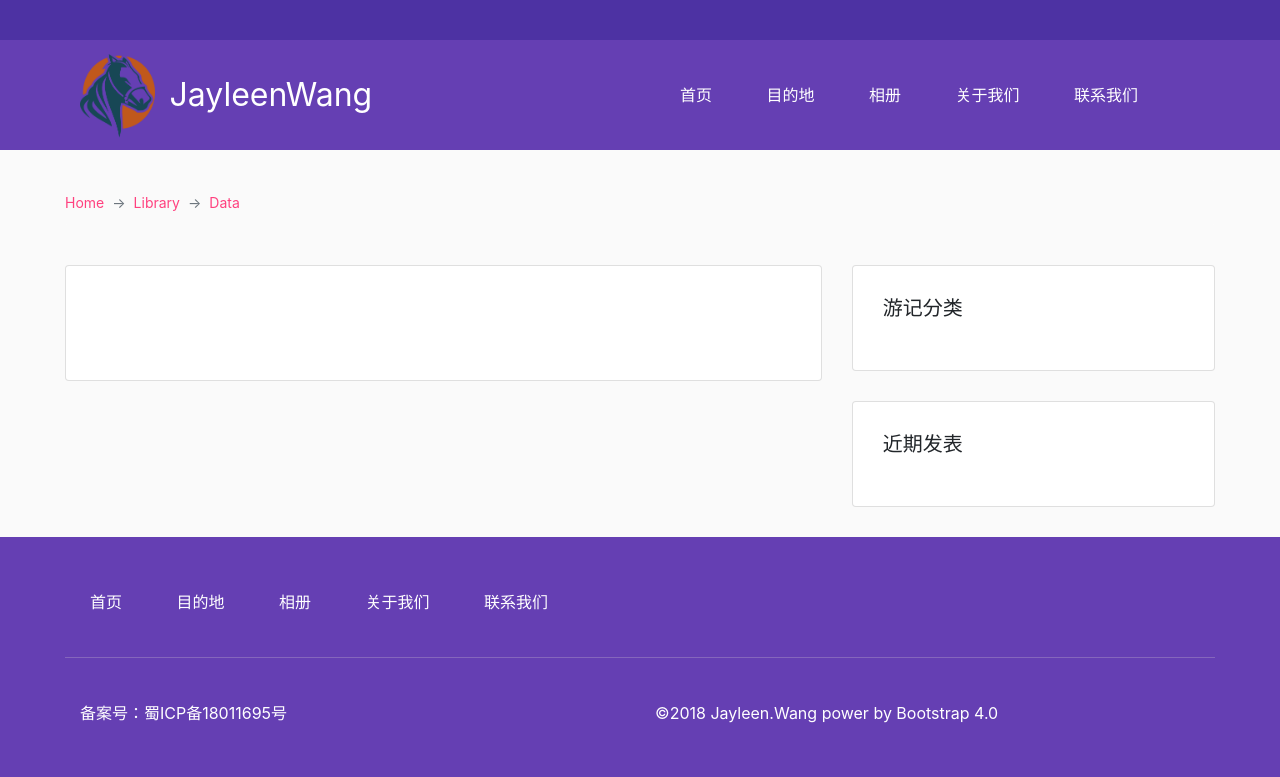
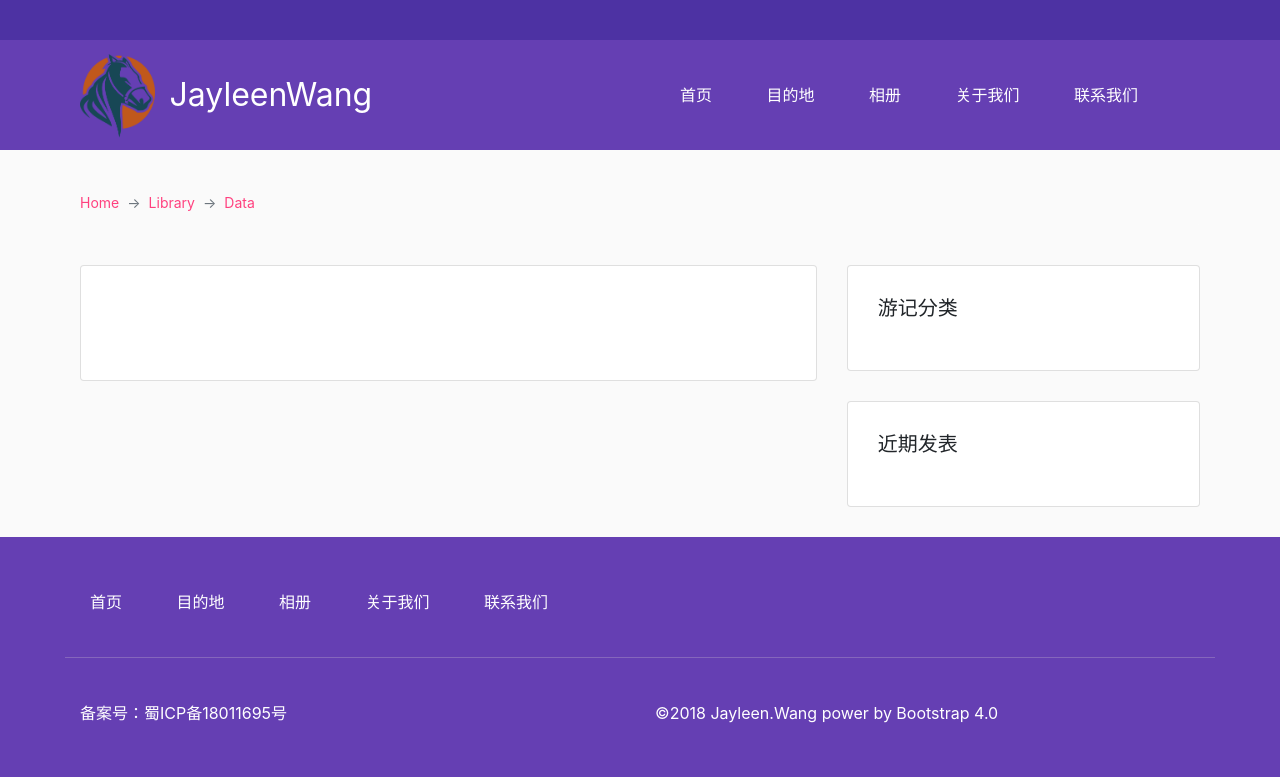
Before and after one commit to topcnm/Shangshanfan, a Flask app: page /shangshanfan/article/detail/1 in a window 1280 px wide. Shown: the top 777 px of the page. Run offline with Flask 2, Linux system fonts and the light colour scheme; data that the repository does not hold is empty; parts of the project's set-up code (start-up, migrations or seed data) failed here and were passed over; some libraries are stand-ins or nearby versions.

Commit message:
addcontainer

```diff
--- a/webapp/templates/layout-horizontal.html
+++ b/webapp/templates/layout-horizontal.html
@@ -38,7 +38,7 @@
             </div>
 
         </div>
-        <div class="ss-body ss-center">
+        <div class="ss-body ss-center container">
             <div class="ss-nav-block">
                 <nav aria-label="breadcrumb" class="ss-nav">
                   <ol class="breadcrumb">
```
